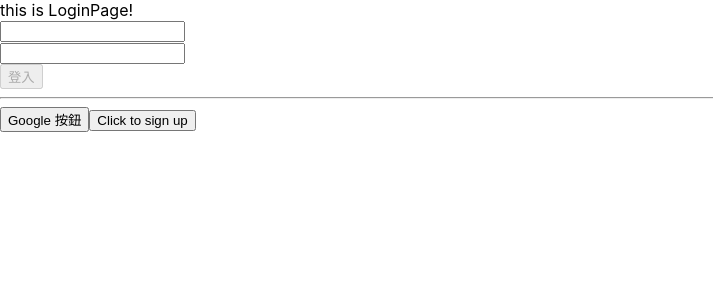
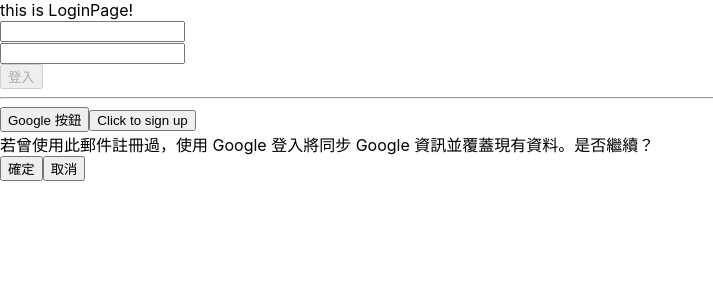
Before and after one commit to troysun95/refresh-refrige-project, a React (Create React App) app: page /login in a window 1280 px wide. Both pictures are taken after a click on the button "Google 按鈕". Shown: the top 300 px of the page, without its empty margins (0-713 px from the left). Built offline with nearby package versions, Linux system fonts and the light colour scheme; no server answers.

Commit message:
feature(LoginPage): add component: LoginWarningModal, and relevant state; refactor(fn.test.js):update function updateBtnDisable

```diff
--- a/src/pages/LoginPage.jsx
+++ b/src/pages/LoginPage.jsx
@@ -7,6 +7,29 @@ import { getDoc, doc} from "firebase/firestore";
 import { updateBtnDisabled } from "../fn";
 import { useAuth } from "../contexts/AuthContext";
 import {  useEffect, useState } from "react";
+
+const LoginWarningModal = ({setHasUserConfirmed, setIsModalOpen})=>{
+
+    const handleConfirmUpdate =()=>{
+        setHasUserConfirmed(true)
+    }
+
+    return(
+        <>
+            <div >
+                <div>
+                    若曾使用此郵件註冊過，使用 Google 登入將同步 Google 資訊並覆蓋現有資料。是否繼續？
+                </div>
+                <div>
+                    <button onClick={handleConfirmUpdate}>確定</button>
+                    <button onClick={()=>{
+                        setIsModalOpen(false)
+                    }}>取消</button>
+                </div>
+            </div>
+        </>
+    )
+}
 
 const LoginPage =()=>{
     const navigate = useNavigate();
@@ -24,7 +47,8 @@ const LoginPage =()=>{
         password: false
     })
     const [loginDisabled, setLoginDisabled] = useState(true)
-
+    const [ hasUserConfirmed, setHasUserConfirmed] = useState(false)
+    const [isModalOpened, setIsModalOpen]= useState(false)
 
     const handleInputChange = (event) => {
         const { name, value } = event.target;
@@ -86,21 +110,6 @@ const LoginPage =()=>{
         }
     }
 
-    // const handleLoginWithEmailAndPassword = async()=>{
-    //     try{
-    //         const result = await signInWithEmailAndPassword(
-    //             auth,
-    //             loginInput.email,
-    //             loginInput.password,
-    //         )
-    //         console.log('result from signInWithEmailAndPassword', result)
-    //         await checkCollectionExist(result.user)
-    //     }catch(error){
-    //         console.error("failed to login in with email and password",error)
-    //     }
-    // }
-
-    //add error code message
     const handleLoginWithEmailAndPassword = async () => {
         try {
             const result = await signInWithEmailAndPassword(
@@ -109,7 +118,7 @@ const LoginPage =()=>{
                 loginInput.password
             );
             console.log('Login successful:', result.user);
-            await checkCollectionExist(result.user); // 自定義檢查用戶集合是否存在
+            await checkCollectionExist(result.user);
         } catch (error) {
             console.error("Failed to login with email and password:", error);
             let errorMessage = "輸入email 或 密碼錯誤"
@@ -136,13 +145,20 @@ const LoginPage =()=>{
     };
 
 
-    const handleLoginWithGoogle = async()=>{
+    const handleLoginWithGoogle = ()=>{
+        //打開 modal
+        setIsModalOpen(true)
+    }
+
+    const fetchLogininWithGoogle = async()=>{
+        setIsModalOpen(false)
         try{
             const result = await signInWithPopup(auth, provide);
             console.log("result:",result)
             await checkCollectionExist(result.user);
+
         }catch(error){
-            //針對報錯回傳顯示不同訊息
+
             console.error('登入錯誤', error.code)
             let errorMessage = '登入失敗，請稍後再試';
             if(error.code === "auth/cancelled-popup-request"){
@@ -162,11 +178,12 @@ const LoginPage =()=>{
         }
     }
 
-
     useEffect(()=>{
-        //console.log(isValid.email, isValid.password)
         updateBtnDisabled(isValid, setLoginDisabled)
-    },[isValid])
+        if(hasUserConfirmed){
+            fetchLogininWithGoogle()
+        }
+    },[isValid, hasUserConfirmed])
 
 
     return (
@@ -195,10 +212,15 @@ const LoginPage =()=>{
                 >登入
                 </button>
             </div>
-
             <hr />
             <button onClick={handleLoginWithGoogle}>Google 按鈕</button>
             <button onClick={()=>{navigate('/signup')}}>Click to sign up</button>
+            {isModalOpened ?
+                <LoginWarningModal
+                    setHasUserConfirmed={setHasUserConfirmed}
+                    isModalOpened={isModalOpened}
+                /> : null
+            }
         </>
     )
 }
```
Also changed, not shown: 1 other file (tests, documents, lock files or other folders).
